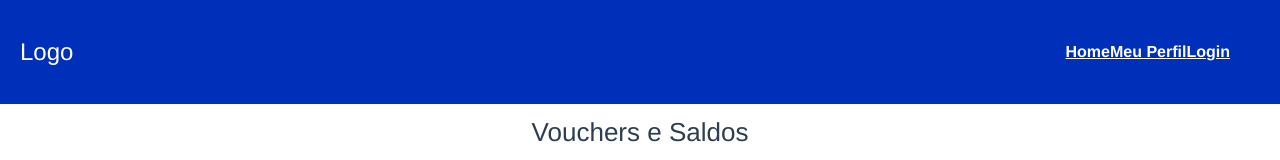
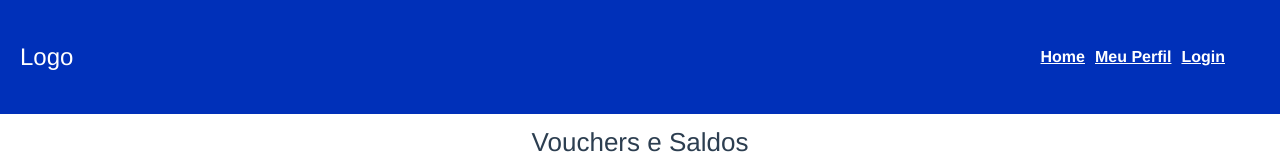
Before and after one commit to LeticiaDosSantos/Passagens, a Vue app in the folder real-world-vue/: page / in a window 1280 px wide. Shown: the top 160 px of the page. Built offline with nearby package versions, Linux system fonts and the light colour scheme; no server answers.

Commit message:
Update css menu

```diff
--- a/real-world-vue/src/App.vue
+++ b/real-world-vue/src/App.vue
@@ -9,17 +9,7 @@
   <div id="layout">
     <header>
       <div class="logo">Logo</div>
-      <!-- <nav class="nav">
-        <ul>
-          <li><a href="atalhos.php">Home</a></li>
-          <li><a href="perfil.php">Meu Perfil</a></li>
-        </ul>
-      </nav>
-      <div class="menu-toggle">
-        <div class="one"></div>
-        <div class="two"></div>
-        <div class="three"></div>
-      </div>-->
+
       <div class="wrapper">
         <nav class="nav">
           <RouterLink :to="{ name: 'about' }">Home</RouterLink>
@@ -33,5 +23,7 @@
 </template>
 
 <style>
-
+.nav a {
+  padding: 5px 5px;
+}
 </style>
--- a/real-world-vue/src/assets/css/style.css
+++ b/real-world-vue/src/assets/css/style.css
@@ -106,6 +106,10 @@ header {
     margin-left: 15%;
 }
 
+.menu{
+    margin-left: 1%;
+}
+
 .title-page{
     margin-top: 1%;
     margin-bottom: 2%;
```
